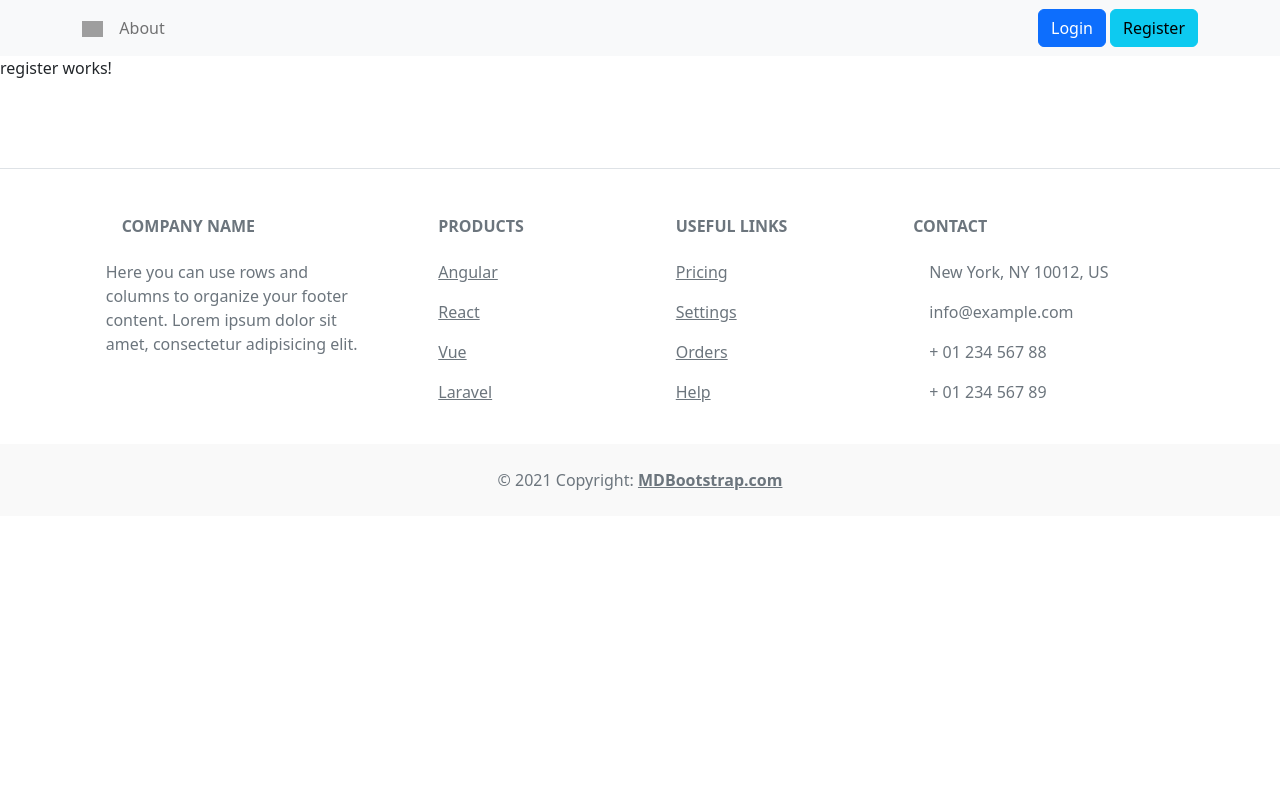
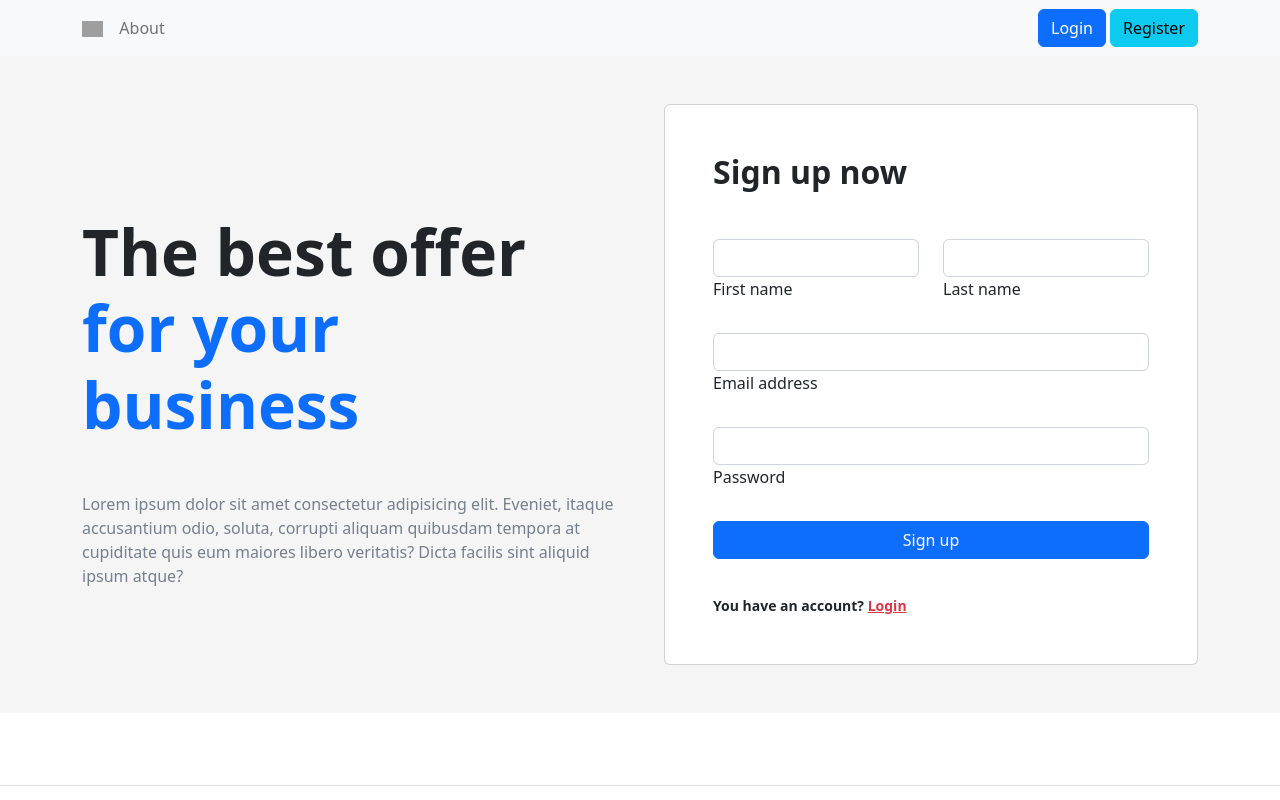
Before and after one commit to Duyhlph22355/framework_1, an Angular app in the folder Assignment/: page /register in a window 1280 px wide. Shown: the top 800 px of the page. Built offline with nearby package versions, Linux system fonts and the light colour scheme; grey boxes are pictures that could not be loaded.

Commit message:
update login, register

```diff
--- a/Assignment/src/app/pages/login/login.component.html
+++ b/Assignment/src/app/pages/login/login.component.html
@@ -1 +1,42 @@
 <p>login works!</p>
+<section class="vh-100">
+    <div class="container-fluid h-custom">
+      <div class="row d-flex justify-content-center align-items-center h-100">
+        <div class="col-md-9 col-lg-6 col-xl-5">
+          <img src="https://mdbcdn.b-cdn.net/img/Photos/new-templates/bootstrap-login-form/draw2.webp"
+            class="img-fluid" alt="Sample image">
+        </div>
+        <div class="col-md-8 col-lg-6 col-xl-4 offset-xl-1">
+          <form>
+            <h2 class="fw-bold mb-2 text-uppercase">Login</h2>
+            <!-- Email input -->
+            <div class="form-outline mb-4">
+              <label class="form-label" for="form3Example3">Email address</label>
+              <input type="email" id="form3Example3" class="form-control form-control-lg"
+                placeholder="Enter a valid email address" />
+            </div>
+
+            <!-- Password input -->
+            <div class="form-outline mb-3">
+              <label class="form-label" for="form3Example4">Password</label>
+              <input type="password" id="form3Example4" class="form-control form-control-lg"
+                placeholder="Enter password" />
+            </div>
+
+            <div class="d-flex justify-content-between align-items-center">
+              <!-- Checkbox -->
+              <a href="#!" class="text-body">Forgot password?</a>
+            </div>
+
+            <div class="text-center text-lg-start mt-4 pt-2">
+              <button type="button" class="btn btn-primary btn-lg"
+                style="padding-left: 2.5rem; padding-right: 2.5rem;">Login</button>
+              <p class="small fw-bold mt-2 pt-1 mb-0">Don't have an account? <a [routerLink]="['/register']"
+                  class="link-danger">Register</a></p>
+            </div>
+
+          </form>
+        </div>
+      </div>
+    </div>
+  </section>
--- a/Assignment/src/app/pages/register/register.component.html
+++ b/Assignment/src/app/pages/register/register.component.html
@@ -1 +1,70 @@
-<p>register works!</p>
+<section class="">
+    <!-- Jumbotron -->
+    <div class="px-4 py-5 px-md-5 text-center text-lg-start" style="background-color: hsl(0, 0%, 96%)">
+      <div class="container">
+        <div class="row gx-lg-5 align-items-center">
+          <div class="col-lg-6 mb-5 mb-lg-0">
+            <h1 class="my-5 display-3 fw-bold ls-tight">
+              The best offer <br />
+              <span class="text-primary">for your business</span>
+            </h1>
+            <p style="color: hsl(217, 10%, 50.8%)">
+              Lorem ipsum dolor sit amet consectetur adipisicing elit.
+              Eveniet, itaque accusantium odio, soluta, corrupti aliquam
+              quibusdam tempora at cupiditate quis eum maiores libero
+              veritatis? Dicta facilis sint aliquid ipsum atque?
+            </p>
+          </div>
+
+          <div class="col-lg-6 mb-5 mb-lg-0">
+            <div class="card">
+              <div class="card-body py-5 px-md-5">
+                <h2 class="fw-bold mb-5">Sign up now</h2>
+                <form>
+                  <!-- 2 column grid layout with text inputs for the first and last names -->
+                  <div class="row">
+                    <div class="col-md-6 mb-4">
+                      <div class="form-outline">
+                        <input type="text" id="form3Example1" class="form-control" />
+                        <label class="form-label" for="form3Example1">First name</label>
+                      </div>
+                    </div>
+                    <div class="col-md-6 mb-4">
+                      <div class="form-outline">
+                        <input type="text" id="form3Example2" class="form-control" />
+                        <label class="form-label" for="form3Example2">Last name</label>
+                      </div>
+                    </div>
+                  </div>
+
+                  <!-- Email input -->
+                  <div class="form-outline mb-4">
+                    <input type="email" id="form3Example3" class="form-control" />
+                    <label class="form-label" for="form3Example3">Email address</label>
+                  </div>
+
+                  <!-- Password input -->
+                  <div class="form-outline mb-4">
+                    <input type="password" id="form3Example4" class="form-control" />
+                    <label class="form-label" for="form3Example4">Password</label>
+                  </div>
+
+                  <!-- Checkbox -->
+
+                  <!-- Submit button -->
+                  <button type="submit" class="btn btn-primary btn-block mb-4 w-100">
+                    Sign up
+                  </button>
+                  <p class="small fw-bold mt-2 pt-1 mb-0">You have an account? <a [routerLink]="['/login']"
+                    class="link-danger">Login</a></p>
+                  <!-- Register buttons -->
+                </form>
+              </div>
+            </div>
+          </div>
+        </div>
+      </div>
+    </div>
+<!-- Jumbotron -->
+  </section>
+  <!-- Section: Design Block -->
```
